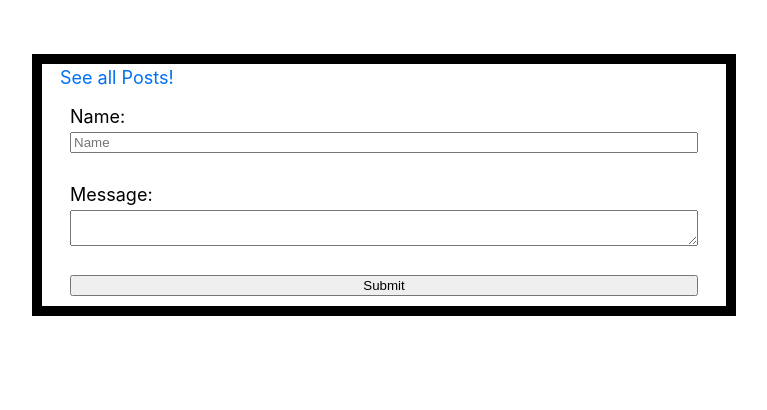
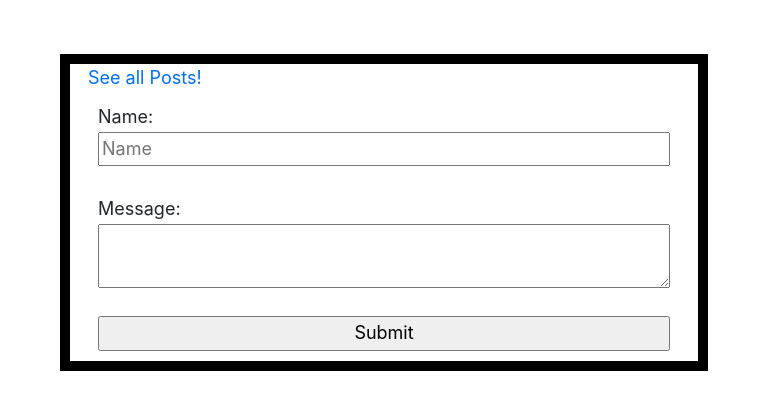
Before and after one commit to dprajapati4/remedy-health, a Next.js app: page / in a window 1280 px wide. Shown: the top 410 px of the page, without its empty margins (256-1023 px from the left). Built offline with nearby package versions, Linux system fonts and the light colour scheme.

Commit message:
Styles: Center the feed and justify the form

```diff
--- a/package.json
+++ b/package.json
@@ -22,6 +22,7 @@
   "homepage": "https://github.com/remedyhealth/nextjs-challenge-boilerplate#readme",
   "dependencies": {
     "axios": "^0.24.0",
+    "bootstrap": "^5.1.3",
     "express": "^4.16.4",
     "lint": "^0.7.0",
     "next": "^12.0.4",
--- a/pages/_app.js
+++ b/pages/_app.js
@@ -1,3 +1,4 @@
+import 'bootstrap/dist/css/bootstrap.css';
 import '../styles/global.css'
 
 export default function App({ Component, pageProps }) {
--- a/pages/guestbook.js
+++ b/pages/guestbook.js
@@ -26,13 +26,15 @@ const Guestbook = () => {
 
   console.log('posts', posts);
     return (
-
     <div className="feed-container">
       <h1>This is the Feed</h1>
+    <div className="post-container">
      {posts.map(post => {
      return <div className="post" key={post.name}> Name: {post.name} <br/>
       Message: {post.message} </div>})
      }
+
+    </div>
       <Link href="/">
         <a>Make a new post</a>
       </Link>
--- a/pages/index.js
+++ b/pages/index.js
@@ -26,6 +26,7 @@ export default () => {
     submitData(e);
     setName("")
     setMessage("")
+    alert("Form submitted")
   };
   return (
 
--- a/styles/global.css
+++ b/styles/global.css
@@ -53,5 +53,11 @@ img {
 .post {
   display: flex;
   border: 2px solid black;
-  justify-content:center
+  justify-content:center;
+  margin:5px
 }
+
+.post-container {
+  border: 5px solid black;
+  margin: 5px;
+}
```
Also changed, not shown: 1 other file (tests, documents, lock files or other folders).
